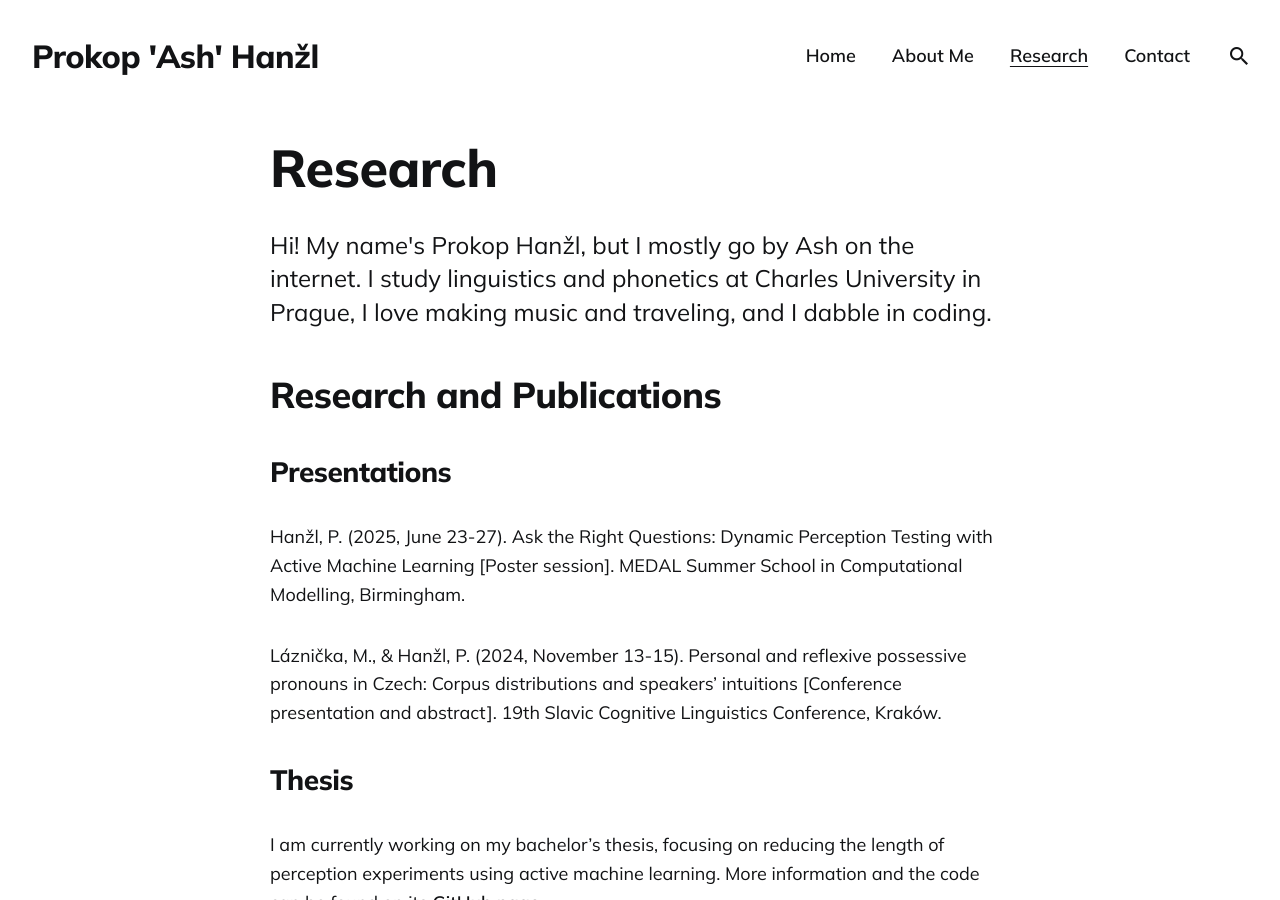
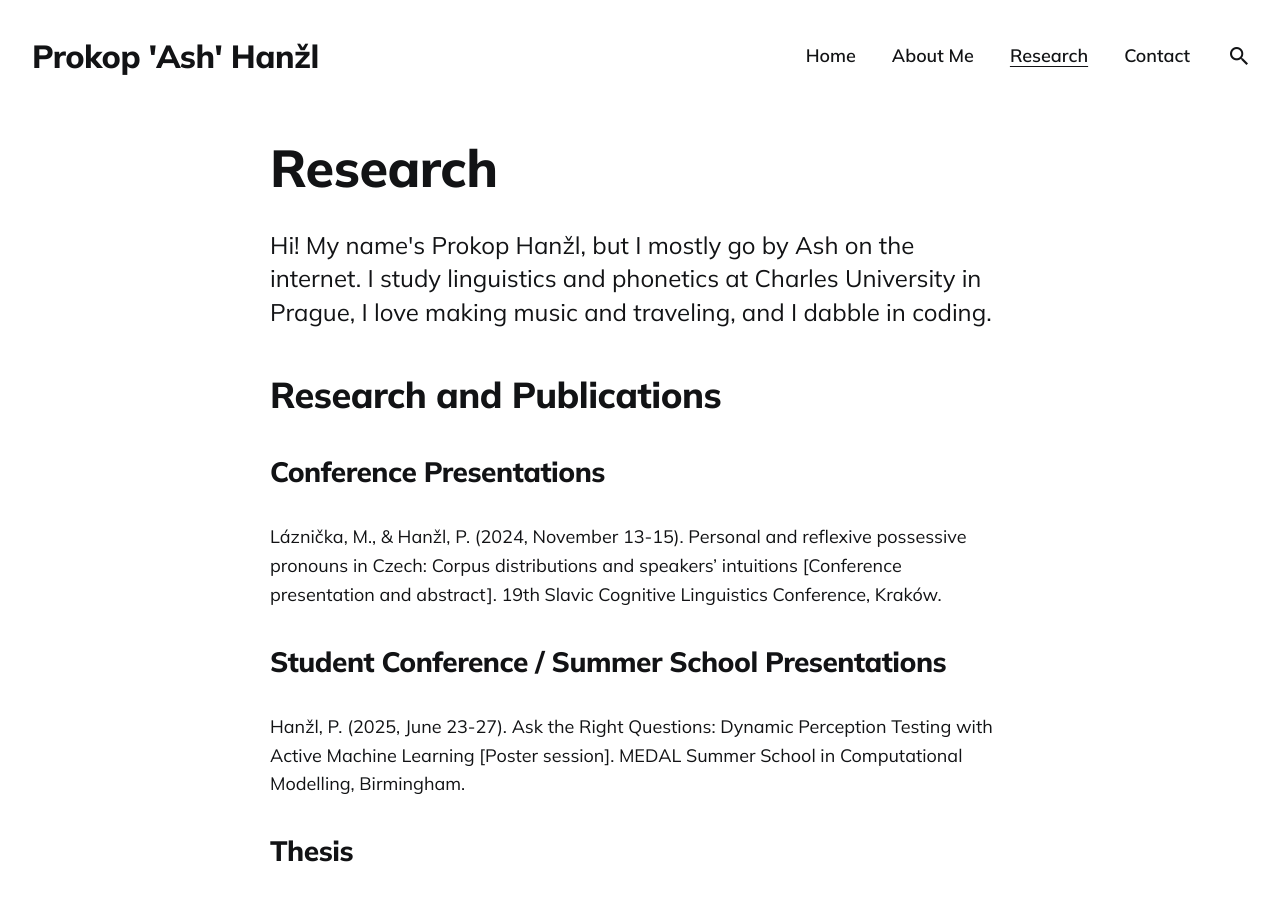
Before and after one commit to prokophanzl/prokophanzl.github.io, a Jekyll site: the page built from _pages/research.md, in a window 1280 px wide and 900 px high. Built offline with Jekyll 4.4.1, drawn with Linux system fonts in a browser that asks for light colours.

Commit message:
Update research.md

```diff
--- a/_pages/research.md
+++ b/_pages/research.md
@@ -9,10 +9,13 @@ image_caption:
 
 # Research and Publications
 
-## Presentations
-Hanžl, P. (2025, June 23-27). Ask the Right Questions: Dynamic Perception Testing with Active Machine Learning [Poster session]. MEDAL Summer School in Computational Modelling, Birmingham.
+## Conference Presentations
 
 Láznička, M., & Hanžl, P. (2024, November 13-15). Personal and reflexive possessive pronouns in Czech: Corpus distributions and speakers’ intuitions [Conference presentation and abstract]. 19th Slavic Cognitive Linguistics Conference, Kraków.
 
+## Student Conference / Summer School Presentations
+
+Hanžl, P. (2025, June 23-27). Ask the Right Questions: Dynamic Perception Testing with Active Machine Learning [Poster session]. MEDAL Summer School in Computational Modelling, Birmingham.
+
 ## Thesis
 I am currently working on my bachelor's thesis, focusing on reducing the length of perception experiments using active machine learning. More information and the code can be found on its [GitHub page](https://github.com/prokophanzl/astrique).
```
